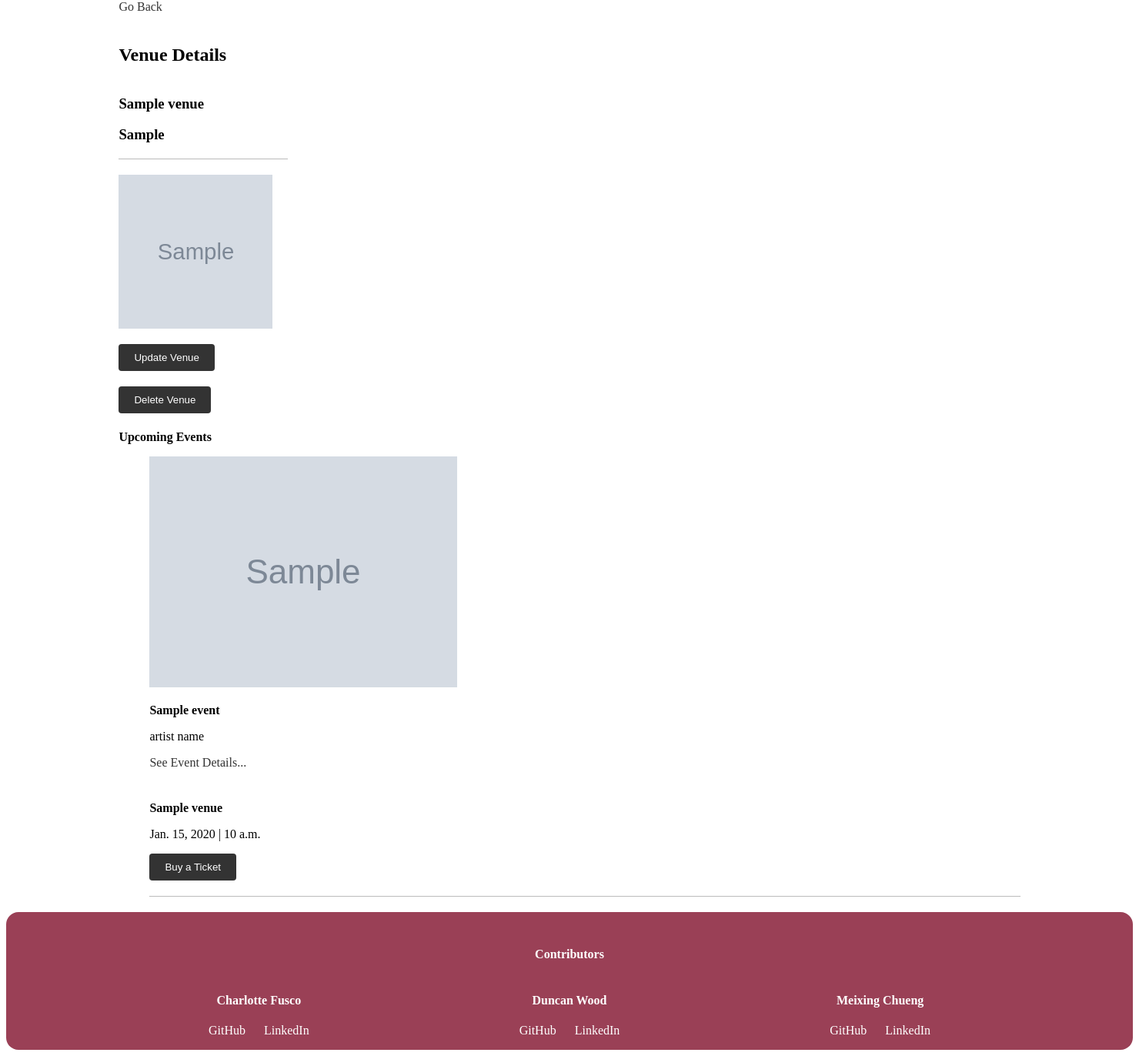
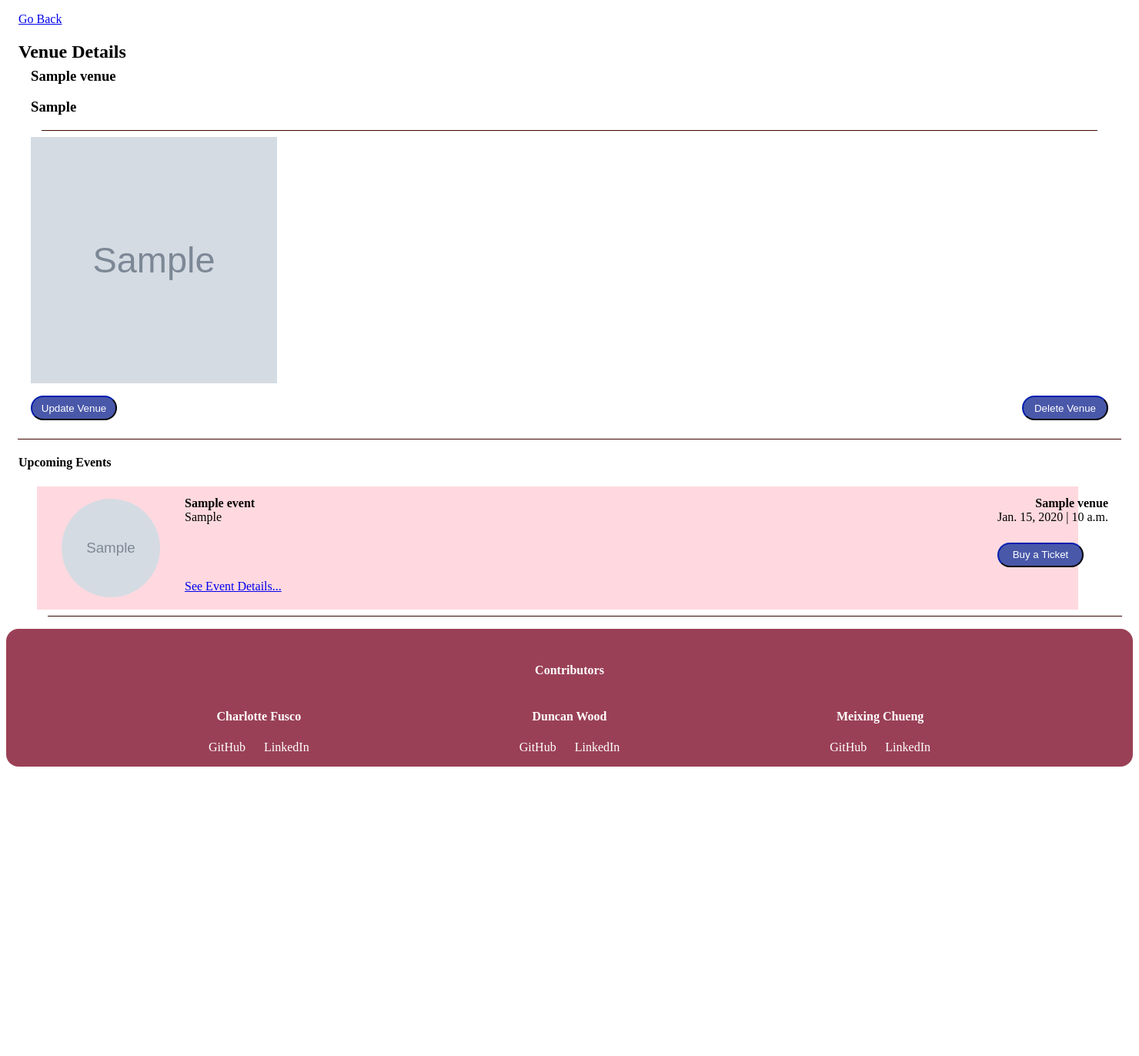
Before and after one commit to nezcodin/Tick-iT-Hackathon, a Django app: page /venues/1/ in a window 1480 px wide. Shown: the part 167-1539 px from the top of the page at 77% size. After the commit the page ends 1163 px from the top, so only its background shows below. Run offline with Django 4.2, Linux system fonts and the light colour scheme; a user stored in the database is signed in; tables that the repository leaves empty hold one stand-in row (values such as "Sample post"); grey boxes marked "Sample" are stand-in pictures.

Commit message:
fixing css on different pages

```diff
--- a/tickit_project/tickit/static/events.css
+++ b/tickit_project/tickit/static/events.css
@@ -78,7 +78,7 @@
 }
 
 #date-time {
-  margin-bottom: 3.5rem;
+  margin-bottom: 1rem;
 }
 
 #buy-ticket-button {
@@ -88,7 +88,6 @@
   background-color: var(--md-sys-color-tertiary);
   color: var(--md-sys-color-on-tertiary);
   border-color: var(--md-sys-color-on-tertiary-container);
-  margin-bottom: 1rem;
 }
 
 .event-heading {
--- a/tickit_project/tickit/static/venue_details.css
+++ b/tickit_project/tickit/static/venue_details.css
@@ -4,117 +4,128 @@
 @import url(./css/theme.light.css) (prefers-color-scheme: light);
 @import url(./css/theme.dark.css) (prefers-color-scheme: dark);
 
-
-/* Venue Details Container */
 .venue-details-container {
-  width: 80%;
-  margin: 0 auto;
+  width: 100%;
 }
 
-  /* Go Back Button */
-  .venue-details-container a {
-  display: inline-block;
-  margin-bottom: 20px;
-  color: #333;
-  text-decoration: none;
+#back-link {
+  margin: 1rem;
+  display: flex;
 }
 
-  /* Venue Details Header */
+.title {
+  display: flex;
+  margin-left: 1rem;
+}
+
 .venue-details-header {
   display: flex;
-  align-items: center;
-  margin-bottom: 20px;
+  flex-direction: column;
+  margin: 2rem;
+  margin-top: -2rem;
 }
 
-  /* Venue Details Image */
 .venue-details-header img {
-  width: 200px;
-  height: 200px;
-  margin-right: 20px;
-  object-fit: cover;
+  height: 20rem;
+  width: 20rem;
 }
 
-  /* Venue Details Name */
-  .venue-details-header h3:first-child {
-  margin-bottom: 10px;
+.update-delete-buttons {
+  display: flex;
+  flex-direction: row;
+  justify-content: space-between;
+  margin: 2rem;
+  margin-top: -1rem;
+  margin-bottom: 0rem;
 }
 
-  /* Venue Details Address */
-  .venue-details-header h3:last-child {
-  font-weight: normal;
-  margin-bottom: 10px;
+#update-button {
+  border-radius: 5rem;
+  width: 7rem;
+  height: 2rem;
+  background-color: var(--md-sys-color-tertiary);
+  color: var(--md-sys-color-on-tertiary);
+  border-color: var(--md-sys-color-on-tertiary-container);
 }
 
-  /* Venue Details Divider Line */
-  .line {
-  border: none;
-  border-top: 1px solid #bbb;
-  margin: 20px 0;
+#delete-button {
+  border-radius: 5rem;
+  width: 7rem;
+  height: 2rem;
+  background-color: var(--md-sys-color-tertiary);
+  color: var(--md-sys-color-on-tertiary);
+  border-color: var(--md-sys-color-on-tertiary-container);
 }
 
-  /* Update/Delete Venue Buttons */
-  .venue-details-container button {
-  background-color: #333;
-  color: #fff;
-  padding: 10px 20px;
-  border: none;
-  border-radius: 4px;
-  cursor: pointer;
-  margin-right: 10px;
+.event {
+  background-color: var(--md-sys-color-primary-container);
+  height: 10rem;
+  width: 95%;
+  display: flex;
 }
 
-  /* Venue Events Container */
-  .venue-events {
-  margin-top: 20px;
+.image-container {
+  display: flex;
+  align-items: center;
+  justify-content: center;
 }
 
-  /* Upcoming Events Header */
-  .venue-events h4 {
-  margin-bottom: 10px;
+.event img {
+  height: 8rem;
+  width: 8rem;
+  border-radius: 10rem;
+  margin-left: 2rem;
 }
 
-  /* Venue Event Container */
-  .venue-event-container {
+.event-name-link {
   display: flex;
-  align-items: center;
-  margin-bottom: 20px;
+  flex-direction: column;
+  margin-top: -0.5rem;
+  height: 1rem;
+  width: 20rem;
+  margin-left: 2rem;
 }
 
-  /* Venue Event Header */
-  .venue-event-header {
-  display: flex;
-  align-items: center;
-  margin-right: 20px;
+#event-name {
+  margin-bottom: -1rem;
 }
 
-  /* Venue Event Image */
-  .venue-event-header img {
-  width: 80px;
-  height: 80px;
-  margin-right: 10px;
-  object-fit: cover;
+#artist-name {
+  margin-bottom: 4.5rem;
 }
 
-  /* Venue Event Details */
-  .venue-event-details h6 {
-  margin-bottom: 5px;
-  font-weight: normal;
+.event-venue-button {
+  display: flex;
+  flex-direction: column;
+  align-items: flex-end;
+  margin-left: 67rem;
+  margin-top: -1rem;
+  margin-right: 2rem;
+  width: 10rem;
 }
 
-  /* Venue Event Action */
-  .venue-event-action button {
-  background-color: #333;
-  color: #fff;
-  padding: 5px 10px;
-  border: none;
-  border-radius: 4px;
-  cursor: pointer;
-  margin-left: auto;
+#venue-name {
+  margin-bottom: -1rem;
 }
 
-  /* Venue Event Action a */
-  .venue-event-action a {
-  color: #333;
-  text-decoration: none;
-  margin-right: 10px;
+#date-time {
+  margin-bottom: 3.5rem;
 }
+
+#buy-ticket-button {
+  border-radius: 5rem;
+  width: 7rem;
+  height: 2rem;
+  background-color: var(--md-sys-color-tertiary);
+  color: var(--md-sys-color-on-tertiary);
+  border-color: var(--md-sys-color-on-tertiary-container);
+  margin-top: -2rem;
+  margin-right: 2rem;
+}
+
+.line {
+  height: 1px;
+  background-color: var(--md-sys-color-on-secondary-container);
+  width: 98%;
+  border: 0;
+}
--- a/tickit_project/tickit/templates/register.html
+++ b/tickit_project/tickit/templates/register.html
@@ -17,7 +17,7 @@
         <form method="post" action="{% url 'register' %}" class='form'>
           {% csrf_token %}
           {{ form.as_p }}
-          <button type="submit">Register</button>
+          <button id="register-btn" type="submit">Register</button>
         </form>
       </div>
     </div>
--- a/tickit_project/tickit/templates/venue_details.html
+++ b/tickit_project/tickit/templates/venue_details.html
@@ -2,14 +2,15 @@
 {% load static %}
 
 <html>
+
   {% block content %}
   <head>
     <link rel="stylesheet" href="{% static 'venue_details.css' %}" />
   </head>
   <body>
     <div class='venue-details-container'>
-        <a href="{% url 'venues_list_view' %}">Go Back</a>
-        <h2>Venue Details</h2>
+        <a id="back-link" href="{% url 'venues_list_view' %}">Go Back</a>
+        <h2 class="title">Venue Details</h2>
         <div class='venue-details-header'>
             <div>
                 <h3> {{ venue.name }} </h3>
@@ -27,18 +28,19 @@
             </div>
         </div>
         {% if user.id == venue.owner_id %}
-        <div>
+        <div class="update-delete-buttons">
             <a href="{% url 'venue_update_view' venue.pk %}">
-                <button>Update Venue</button>
+                <button id="update-button">Update Venue</button>
             </a>
             <form method="post" action="{% url 'venue_delete_view' venue.pk %}">
                 {% csrf_token %}
-                <button type="submit">Delete Venue</button>
+                <button id="delete-button" type="submit">Delete Venue</button>
             </form>
         </div>
         {% endif %}
+        <hr class="line"></hr>
         <div class='venue-events'>
-            <h4> Upcoming Events </h4>
+            <h4 class="title"> Upcoming Events </h4>
             <div>
                 {% if events %}
                 <ul>
@@ -53,14 +55,14 @@
 
                               <div class="event-name-link">
                                 <h4 class="heading" id="event-name">{{ event.name }}</h4>
-                                <p id="artist-name">artist name</p>
+                                <p id="artist-name">{{ event.artist }}</p>
                                 <a class="link" href='{% url 'event_details_view' event.pk %}'>See Event Details...</a>
                               </div>
 
                               <div class="event-venue-button">
                                 <h4 class="heading" id="venue-name">{{ event.venue }}</h4>
                                 <p id="date-time">{{ event.date }} | {{event.time}}</p>
-                                <button>Buy a Ticket</button>
+                                <button id="buy-ticket-button">Buy a Ticket</button>
                               </div>
 
                             </div>
--- a/tickit_project/tickit/views.py
+++ b/tickit_project/tickit/views.py
@@ -18,8 +18,8 @@ def landing_view(request):
     events = Event.objects.all()
     venues = Venue.objects.all()
     # Choose 10 random venues and events
-    random_venues = random.sample(list(venues), k=3)
-    random_events = random.sample(list(events), k=3)
+    random_venues = random.sample(list(venues), k=8)
+    random_events = random.sample(list(events), k=5)
     return render(request, "home.html", {'events': random_events, 'venues': random_venues})
 
 def events_view(request):
--- a/tickit_project/tickit_django/settings.py
+++ b/tickit_project/tickit_django/settings.py
@@ -100,7 +100,7 @@ USE_I18N = True
 
 USE_TZ = True
 
-STATIC_URL = 'static/'
+STATIC_URL = '/static/'
 
 DEFAULT_AUTO_FIELD = 'django.db.models.BigAutoField'
 
```
Also changed, not shown: tickit_project/tickit/static/login.css (+43 -30 lines), tickit_project/tickit/static/register.css (+39 -26 lines). Lines whose indentation alone changed are shown as unchanged.
